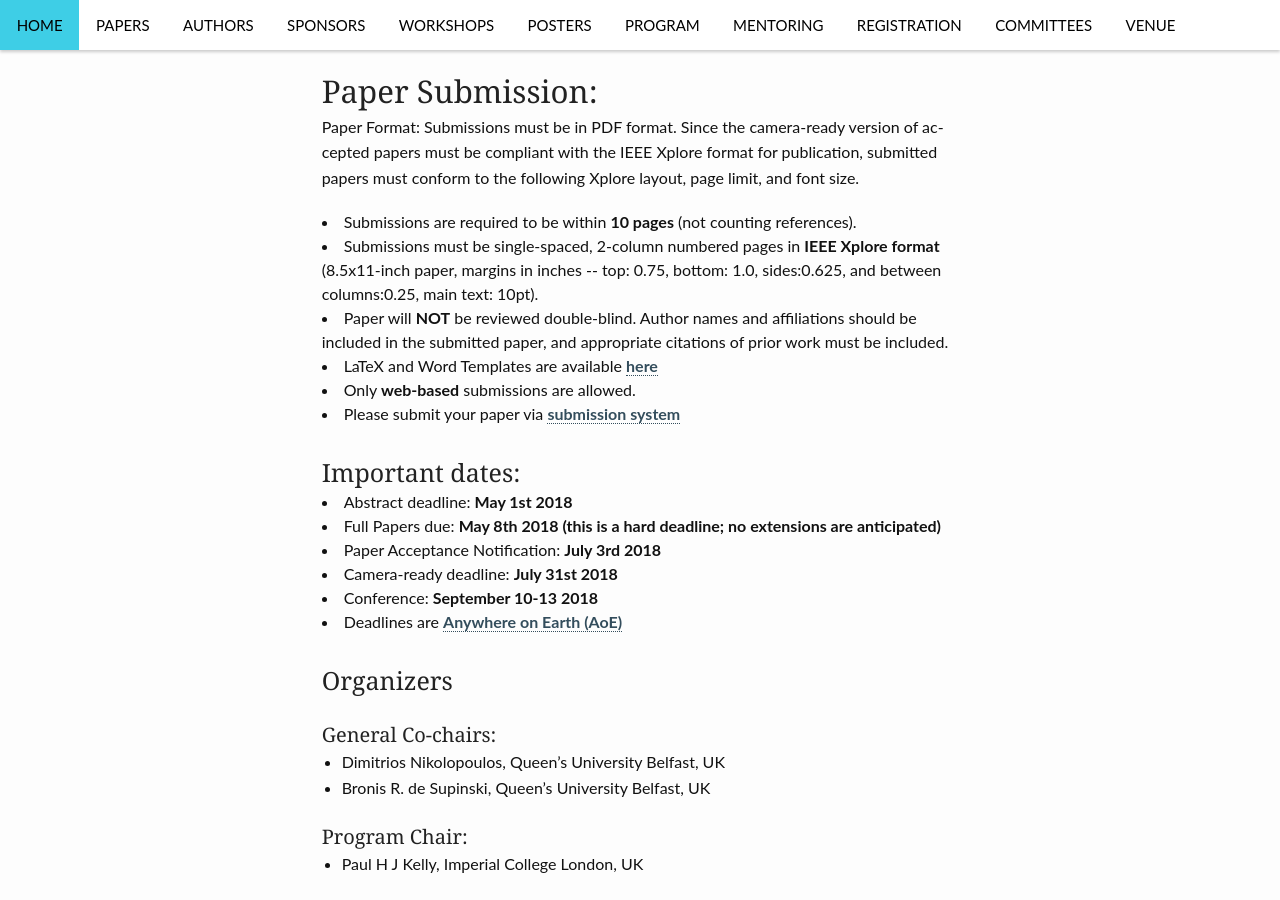
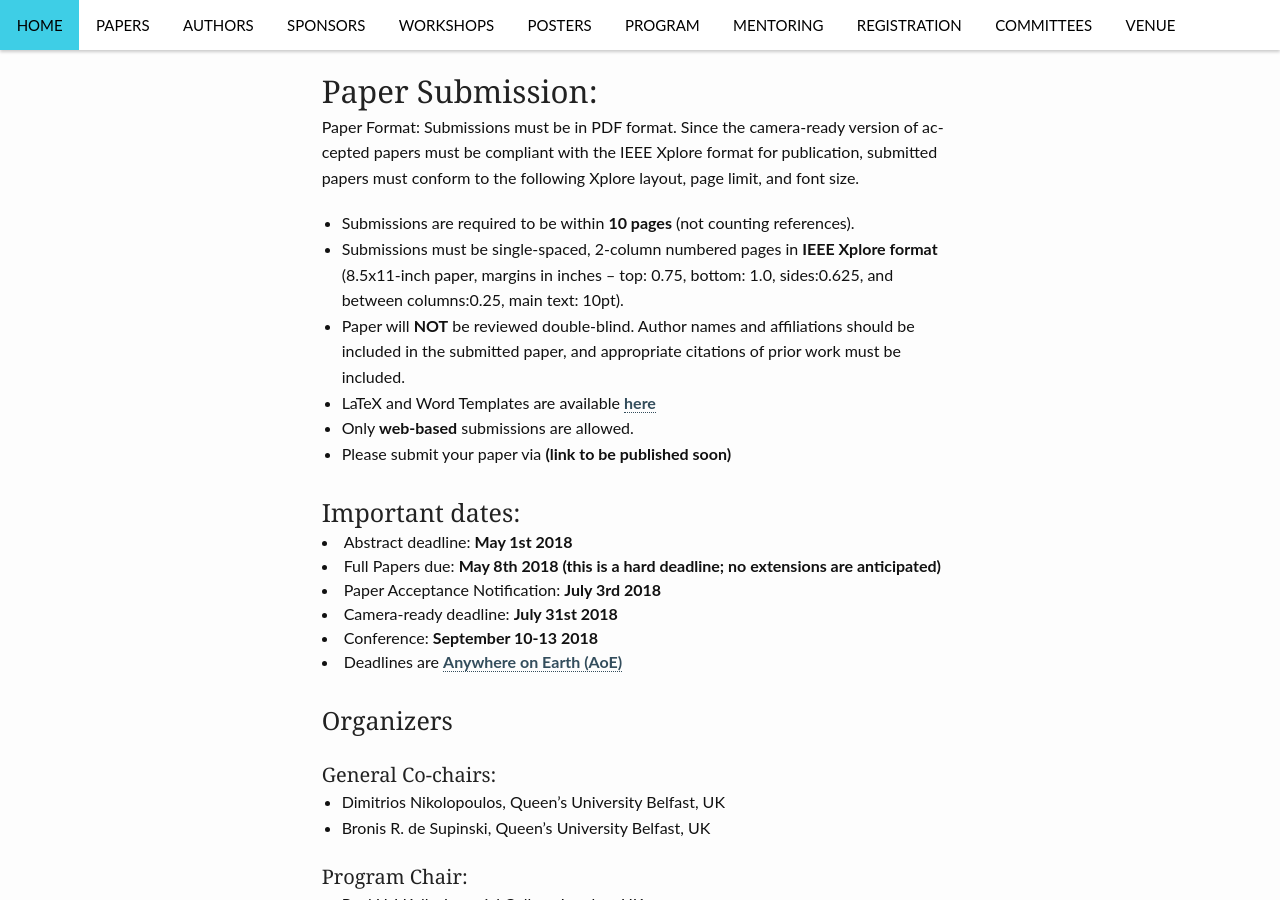
Before and after one commit to cluster2018/cluster2018, a Jekyll site: the page built from technical/index.md, in a window 1280 px wide and 900 px high, scrolled down 2304 px. Built offline with Jekyll 4.4.1, drawn with Linux system fonts in a browser that asks for light colours.

Commit message:
Remove broken link

```diff
--- a/technical/index.md
+++ b/technical/index.md
@@ -133,13 +133,13 @@ compliant with the IEEE Xplore format for publication, submitted papers must
 conform to the following Xplore layout, page limit, and font size.
 
 
-<li>Submissions are required to be within <b>10 pages</b> (not counting references).</li>
-<li>Submissions must be single-spaced, 2-column numbered pages in <b>IEEE Xplore format</b> (8.5x11-inch paper, margins in inches -- top: 0.75, bottom: 1.0, sides:0.625, and between columns:0.25, main text: 10pt).</li>
-<li>Paper will <b>NOT</b> be reviewed double-blind.  Author names and affiliations should be included in the submitted paper, and appropriate citations of prior
-work must be included. </li>
-<li>LaTeX and Word Templates are available <a href="http://www.ieee.org/conferences_events/conferences/publishing/templates.html">here</a></li>
-<li>Only <b>web-based</b> submissions are allowed.</li>
-<li>Please submit your paper via <a href="Application-level performance and energy modeling and measurement">submission system</a></li>
+*  Submissions are required to be within <b>10 pages</b> (not counting references).
+*  Submissions must be single-spaced, 2-column numbered pages in <b>IEEE Xplore format</b> (8.5x11-inch paper, margins in inches -- top: 0.75, bottom: 1.0, sides:0.625, and between columns:0.25, main text: 10pt).
+*  Paper will <b>NOT</b> be reviewed double-blind.  Author names and affiliations should be included in the submitted paper, and appropriate citations of prior
+work must be included.
+*  LaTeX and Word Templates are available [here]("http://www.ieee.org/conferences_events/conferences/publishing/templates.html")
+*  Only <b>web-based</b> submissions are allowed.
+* Please submit your paper via **(link to be published soon)**
 
 
 ### Important dates:
```
